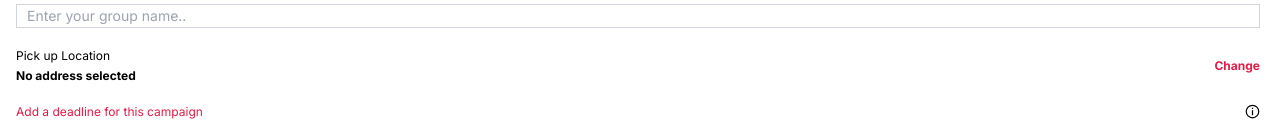
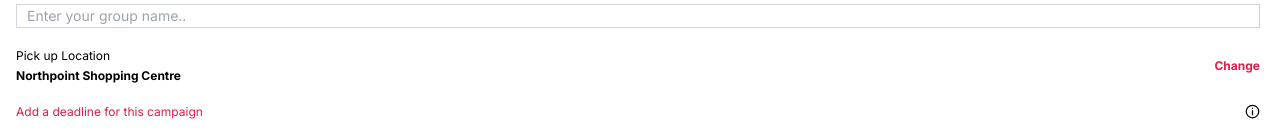
Before and after one commit to rivenbryan/tiktok-hack, a Next.js app: page /groupBuyMainPage/create in a window 1280 px wide. Shown: the part 226-365 px from the top of the page. Built offline with nearby package versions, Linux system fonts and the light colour scheme; no server answers.

Commit message:
small changes

```diff
--- a/src/app/groupBuyMainPage/create/page.tsx
+++ b/src/app/groupBuyMainPage/create/page.tsx
@@ -65,7 +65,7 @@ export default function Home({}: Props) {
           <div className="flex flex-col text-xs">
             <h1 className="mb-1 ">Pick up Location</h1>
             <h1 className="font-bold">
-              {address === "" ? "No address selected" : address}
+              {address === "" ? "Northpoint Shopping Centre" : address}
             </h1>
           </div>
           <Link href="/groupBuyMainPage/create/address">
--- a/src/app/order/page.tsx
+++ b/src/app/order/page.tsx
@@ -164,7 +164,7 @@ function Page(props: Props) {
             <IoIosArrowForward size={15} color="gray" />
           </div>
         </div>
-        <div className="h-2 bg-gray-100 w-full mt-[8.2rem]"></div>
+        <div className="h-2 bg-gray-100 w-full "></div>
         <div className="flex w-full justify-center items-center px-4 py-2 gap-4">
           <div className="flex flex-col items-center text-xs">
             <AiOutlineShop className="h-7 w-7" />
```
